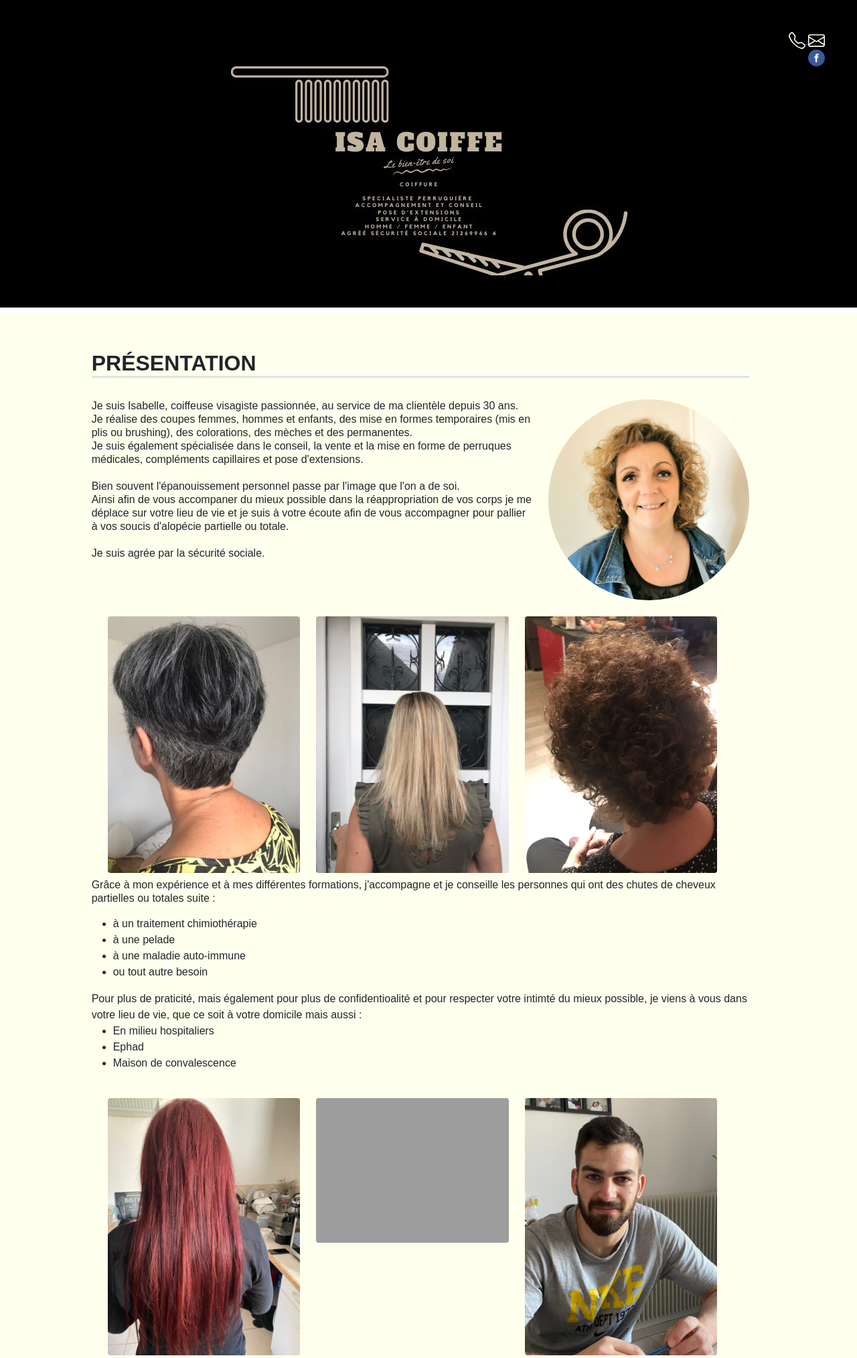
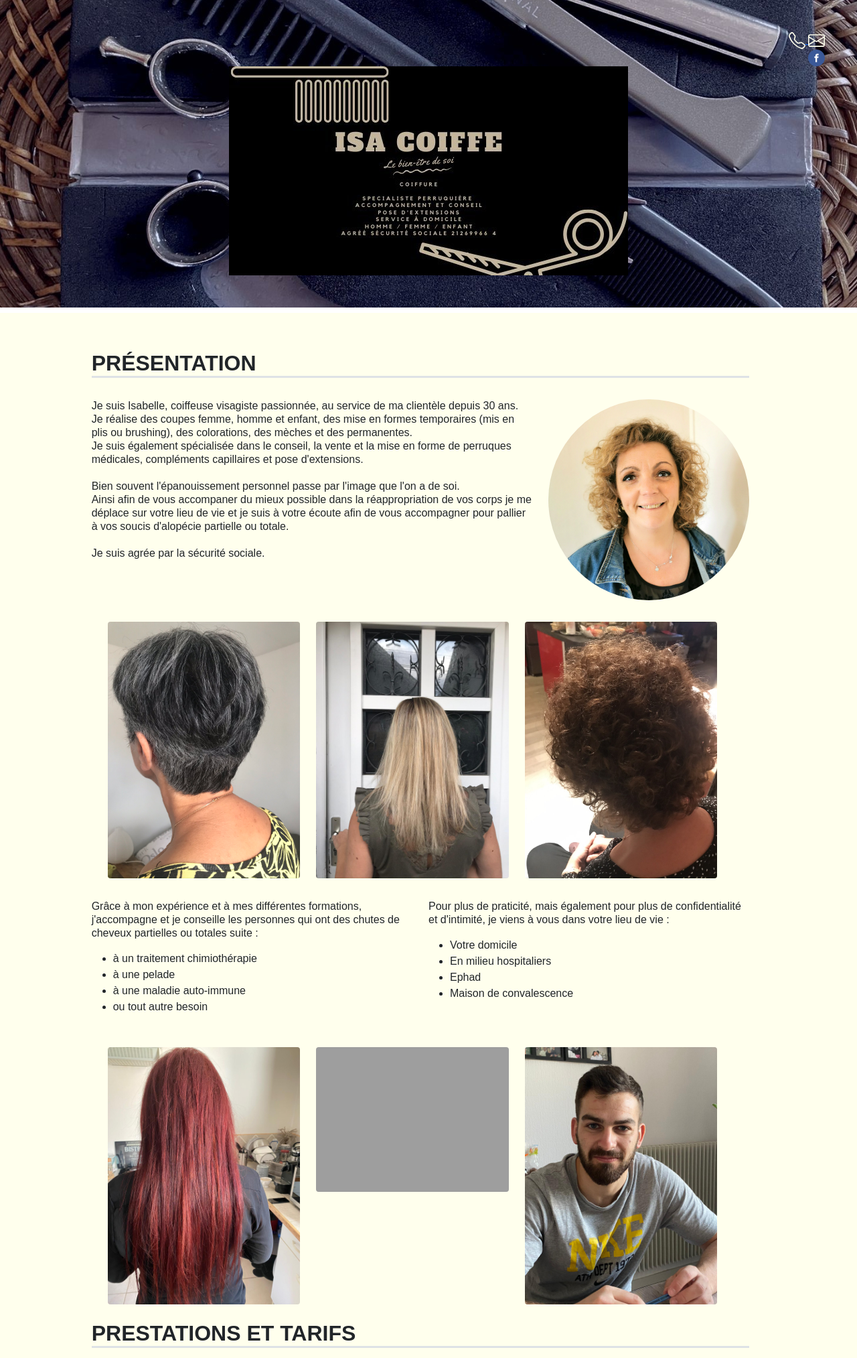
Before and after one commit to ninadala/IsaCoiffe, a PHP site: page / in a window 1280 px wide. Shown: the top 2027 px of the page at 67% size. Run offline with PHP 8.4, Linux system fonts and the light colour scheme; grey boxes are pictures that could not be loaded.

Commit message:
Finalisation

```diff
--- a/index.html
+++ b/index.html
@@ -75,7 +75,7 @@
             ms-lg-4 ms-xl-4 ms-xxl-4 d-none d-sm-none d-md-block" id="pic">
             <p class="lh-sm">Je suis Isabelle, coiffeuse visagiste passionnée, au service de
               ma clientèle depuis 30 ans. <br>
-              Je réalise des coupes femmes, hommes et enfants, des mise en formes temporaires
+              Je réalise des coupes femme, homme et enfant, des mise en formes temporaires
               (mis en plis ou brushing), des colorations, des mèches et des permanentes. <br>
               Je suis également spécialisée dans le conseil, la vente et la mise en forme de perruques médicales,
               compléments capillaires et pose d'extensions.<br>
@@ -98,7 +98,7 @@
         </div>
          <!--end of "size div"-->
 
-        <div class="container-fluid row d-none d-sm-flex">
+        <div class="container-fluid row d-none d-sm-flex mt-2 mb-4">
           <div class="col-4">
             <img class="img-fluid rounded float-start" src="./pictures/realisation10.jpeg"
             alt="coupe sur cheveux courts">
@@ -114,7 +114,7 @@
         </div>
 
         <div class="row">
-          <article class="mt-2 mb-4">
+          <article class="col-6 mt-2 mb-4 d-none d-sm-block">
             <p class="lh-sm">Grâce à mon expérience et à mes différentes formations, j'accompagne
                et je conseille les personnes qui ont des chutes de cheveux partielles ou
                totales suite :
@@ -124,21 +124,49 @@
                 <li>à une maladie auto-immune</li>
                 <li>ou tout autre besoin</li>
               </ul>
+            </p>
+          </article>
 
-              Pour plus de praticité, mais également pour plus de confidentioalité et pour respecter
-              votre intimté du mieux possible, je viens à vous dans votre lieu de vie, que ce soit à
-              votre domicile mais aussi :
+          <article class="col-6 mt-2 mb-4 d-none d-sm-block">
+            <p class="lh-sm">
+              Pour plus de praticité, mais également pour plus de confidentialité et d'intimité,
+               je viens à vous dans votre lieu de vie :
               <ul>
+                <li>Votre domicile</li>
                 <li>En milieu hospitaliers</li>
                 <li>Ephad</li>
                 <li>Maison de convalescence</li>
               </ul>
-              </p>
+            </p>
+          </article>
 
+          <!-- the "size div" below is for small phone size only-->
+          <article class="d-block d-sm-none">
+            <p class="lh-sm">Grâce à mon expérience et à mes différentes formations, j'accompagne
+              et je conseille les personnes qui ont des chutes de cheveux partielles ou
+              totales suite :
+             <ul>
+               <li>à un traitement chimiothérapie</li>
+               <li>à une pelade</li>
+               <li>à une maladie auto-immune</li>
+               <li>ou tout autre besoin</li>
+             </ul>
+           </p>
+           <p class="lh-sm">
+            Pour plus de praticité, mais également pour plus de confidentialité et d'intimité
+            , je viens à vous dans votre lieu de vie :
+            <ul>
+              <li>Votre domicile</li>
+              <li>En milieu hospitaliers</li>
+              <li>Ephad</li>
+              <li>Maison de convalescence</li>
+            </ul>
+          </p>
           </article>
+         <!--end of "size div"-->
         </div>
 
-        <div class="container-fluid row d-none d-sm-flex">
+        <div class="container-fluid row d-none d-sm-flex mt-2 mb-4">
           <div class="col-4">
             <img class="img-fluid rounded float-start" src="./pictures/extensions2.jpg"
             alt="extensions et couleur rouge sur cheveux longs">
@@ -176,7 +204,7 @@
               <li>conseils, accompagnement, achat et mise en forme de perruque avec ou sans prescription médicale</li>
               <li>coiffure pour mariage</li>
               <li>pose d'extension</li>
-              <li>coiffure adaptées aux cheveux bouclés</li>
+              <li>coiffures adaptées aux cheveux bouclés</li>
               <li>coloration sans ammoniaque, mèches et permanente</li>
               <li>mise en plis</li>
               <li>déplacement en milieu hospitalier, en Ephad ou en maison de repos</li>
@@ -191,7 +219,7 @@
         </div>
          <!--end of "size div"-->
 
-          <table class="table">
+          <table class="table mt-2 mb-4">
             <thead>
               <tr>
                 <th scope="col">Prestation</th>
@@ -247,7 +275,7 @@
             </tbody>
           </table>
 
-          <div class="container-fluid row d-none d-sm-flex">
+          <div class="container-fluid row d-none d-sm-flex mt-2 mb-4">
             <div class="col-4">
               <img class="img-fluid rounded float-start" src="./pictures/perruque1.jpg"
               alt="perruque blonde carré">
--- a/style.css
+++ b/style.css
@@ -1,6 +1,6 @@
 @media screen and (max-width: 576px) {
     body {
-        font-size: 0.75em;
+        font-size: 0.7em;
     }
     .card-img-top{
         max-height: 79%;
@@ -8,7 +8,7 @@
         margin: auto;
     }
     .table{
-        font-size: 0.5em;
+        font-size: 0.6em;
     }
 }
 body{
@@ -16,6 +16,8 @@ body{
 }
 .headerBackground{
     background-color : #000000;
+    background-image: url(./pictures/outils.jpg);
+    background-position: center;
     background-size: 110%;
 }
 .mainBackground{
```
Also changed, not shown: pictures/outils.jpg.
